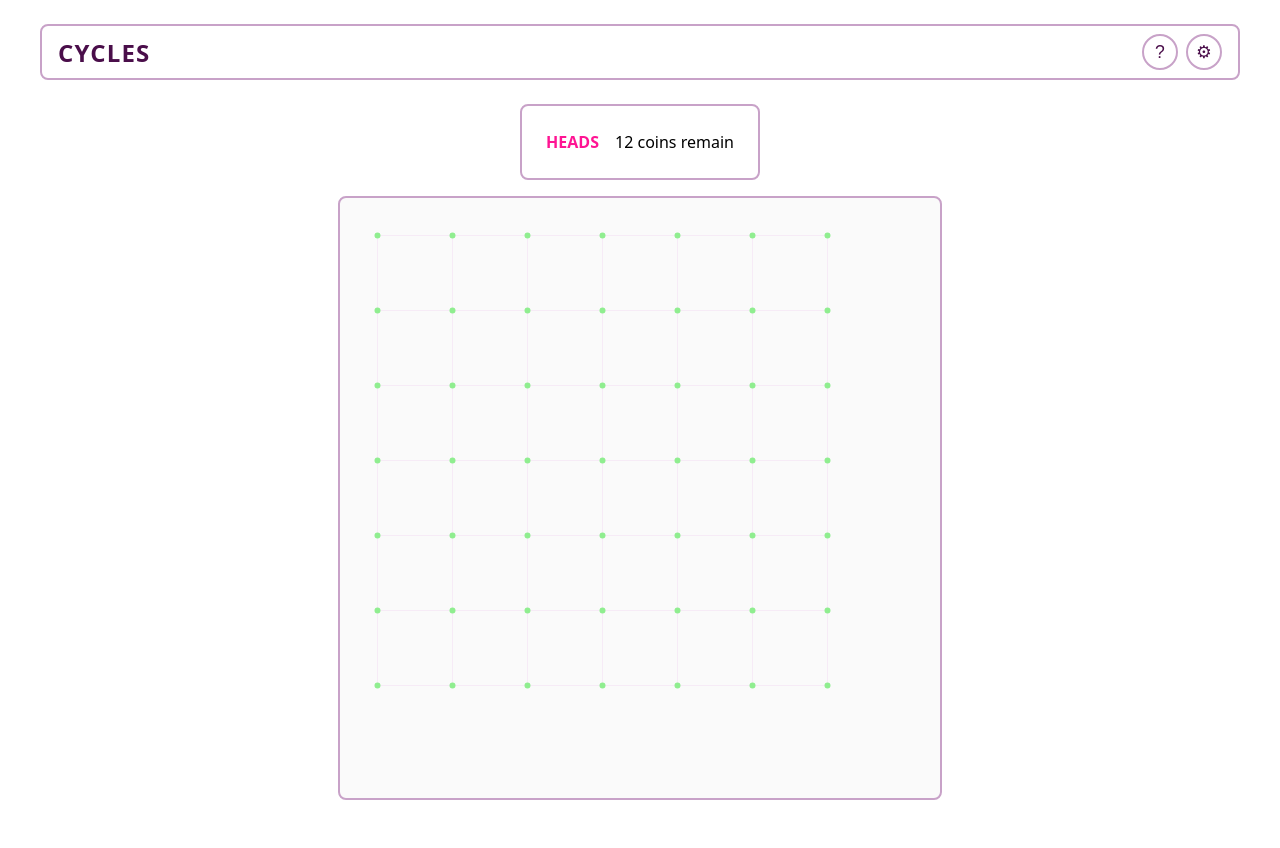
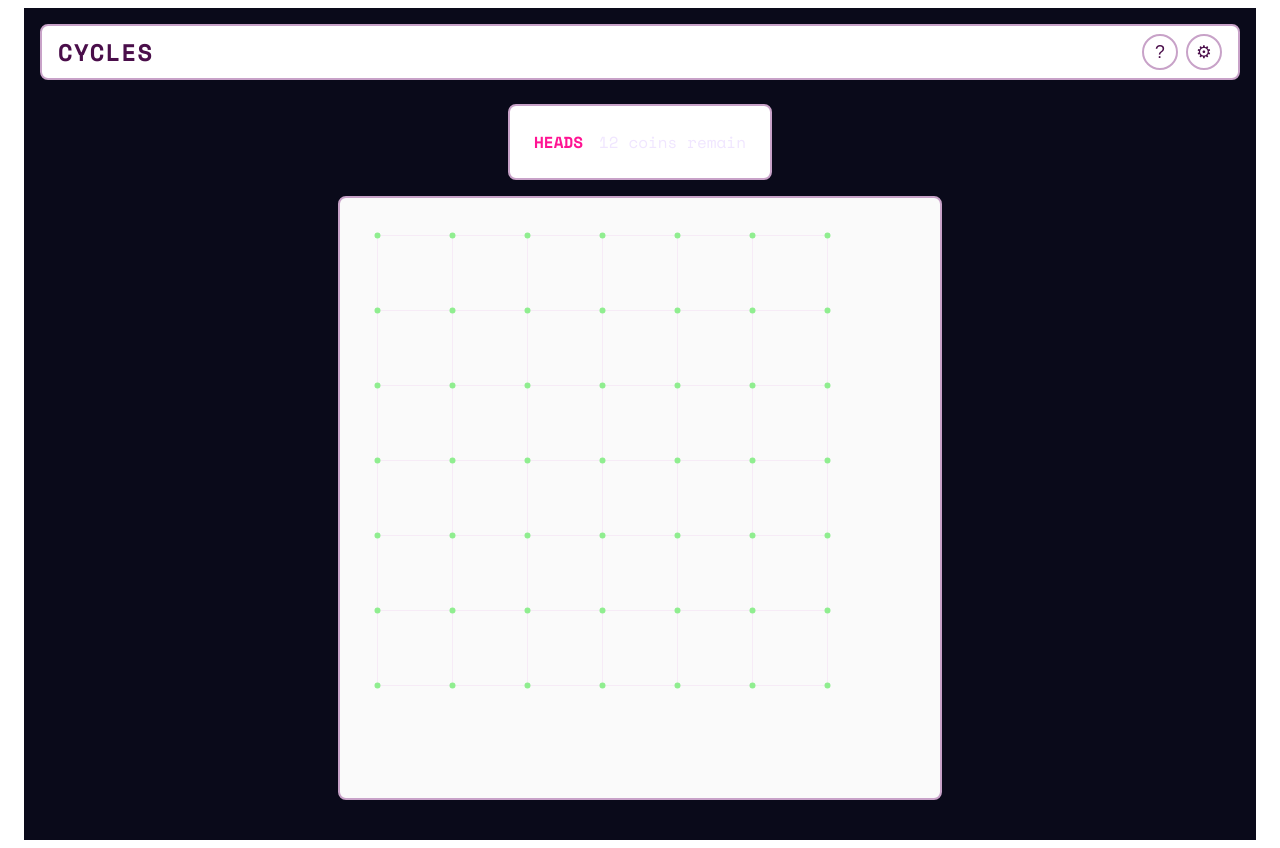
Before and after one commit to percy-raskova/cycles, a React (Vite) app: page / in a window 1280 px wide. Built offline with nearby package versions, Linux system fonts and the light colour scheme.

Commit message:
feat: Phase 2 Foundational — theme.css, Button component, base styles, aria-labels, dark mode lock

```diff
--- a/src/ui/App.css
+++ b/src/ui/App.css
@@ -1,8 +1,20 @@
+@import "./theme.css";
+
 .app {
-  font-family: system-ui, sans-serif;
+  font-family: var(--font-body), system-ui, sans-serif;
+  background: var(--color-bg);
+  color: var(--color-text-primary);
   max-width: 1200px;
   margin: 0 auto;
   padding: 1rem;
+  min-height: 100vh;
+}
+
+.app h1,
+.app h2,
+.app h3,
+.app h4 {
+  font-family: var(--font-display), monospace;
 }
 
 .app h1 {
--- a/src/ui/components/FaceSelector.tsx
+++ b/src/ui/components/FaceSelector.tsx
@@ -39,6 +39,7 @@ export function FaceSelector({ position, onSelect, onCancel }: FaceSelectorProps
           data-testid="face-selector-heads"
           type="button"
           className="face-selector-heads"
+          aria-label="Choose Heads"
           onClick={() => onSelect("heads")}
         >
           H
@@ -47,6 +48,7 @@ export function FaceSelector({ position, onSelect, onCancel }: FaceSelectorProps
           data-testid="face-selector-tails"
           type="button"
           className="face-selector-tails"
+          aria-label="Choose Tails"
           onClick={() => onSelect("tails")}
         >
           T
--- a/src/ui/components/GameOverPanel.tsx
+++ b/src/ui/components/GameOverPanel.tsx
@@ -20,7 +20,12 @@ export function GameOverPanel({ score, onNewGame }: GameOverPanelProps) {
       <div data-testid="game-over-winner" className="game-over-winner">
         {score.winner === "draw" ? "It's a draw!" : `${score.winner} wins!`}
       </div>
-      <button data-testid="game-over-new-game" type="button" onClick={onNewGame}>
+      <button
+        data-testid="game-over-new-game"
+        type="button"
+        aria-label="Start new game"
+        onClick={onNewGame}
+      >
         New Game
       </button>
     </div>
--- a/src/ui/components/GridView.tsx
+++ b/src/ui/components/GridView.tsx
@@ -54,6 +54,7 @@ function GridDot({
       tabIndex={onIntersectionClick ? 0 : undefined}
       onMouseEnter={onIntersectionHover ? () => onIntersectionHover(pos) : undefined}
       onMouseLeave={onIntersectionHover ? () => onIntersectionHover(null) : undefined}
+      aria-label={`Empty intersection at row ${row + 1}, column ${col + 1}`}
     />
   );
 }
--- /dev/null
+++ b/src/ui/theme.css
@@ -0,0 +1,65 @@
+/**
+ * Vaporwave Win95 UI Theme — CSS Custom Properties
+ *
+ * Palette: bisexual fuchsia orchid vaporwave
+ * Dark mode by default (no user toggle)
+ */
+
+:root {
+  /* Core background colors */
+  --color-bg: #0a0a1a;
+  --color-surface: #14142b;
+  --color-surface-raised: #1e1e3f;
+
+  /* Accent colors */
+  --color-fuchsia: #ff00ff;
+  --color-hot-pink: #ff69b4;
+  --color-magenta: #ff00cc;
+  --color-orchid: #da70d6;
+  --color-lavender: #e6e6fa;
+
+  /* Text colors */
+  --color-text-primary: #f0e6ff;
+  --color-text-secondary: #b8a9c9;
+
+  /* Contrast accents */
+  --color-teal: #008080;
+  --color-teal-light: #20b2aa;
+
+  /* Typography */
+  --font-display: "VT323", monospace;
+  --font-body: "Space Mono", monospace;
+
+  /* Shadows for Win95 beveled effect */
+  --shadow-raised: inset 1px 1px 0 0 rgba(255, 255, 255, 0.15), inset -1px -1px 0 0
+    rgba(0, 0, 0, 0.5);
+  --shadow-sunken: inset 1px 1px 0 0 rgba(0, 0, 0, 0.5), inset -1px -1px 0 0
+    rgba(255, 255, 255, 0.15);
+
+  /* Borders for Win95 beveled effect */
+  --border-raised: 2px solid;
+  --border-sunken: 2px solid;
+
+  /* Focus indicator */
+  --focus-ring: 2px solid var(--color-fuchsia);
+}
+
+/* Force dark color scheme regardless of OS preference */
+@media (prefers-color-scheme: light) {
+  :root {
+    /* Keep the same dark vaporwave palette in light mode */
+    --color-bg: #0a0a1a;
+    --color-surface: #14142b;
+    --color-surface-raised: #1e1e3f;
+    --color-text-primary: #f0e6ff;
+    --color-text-secondary: #b8a9c9;
+  }
+}
+
+/* Reduced motion preference */
+@media (prefers-reduced-motion: reduce) {
+  * {
+    animation: none !important;
+    transition: none !important;
+  }
+}
```
Also changed, not shown: specs/008-vaporwave-ui-theme/tasks.md (+5 -5 lines), src/ui/components/Button.css (added, +88 -0 lines), src/ui/components/Button.tsx (added, +25 -0 lines).
